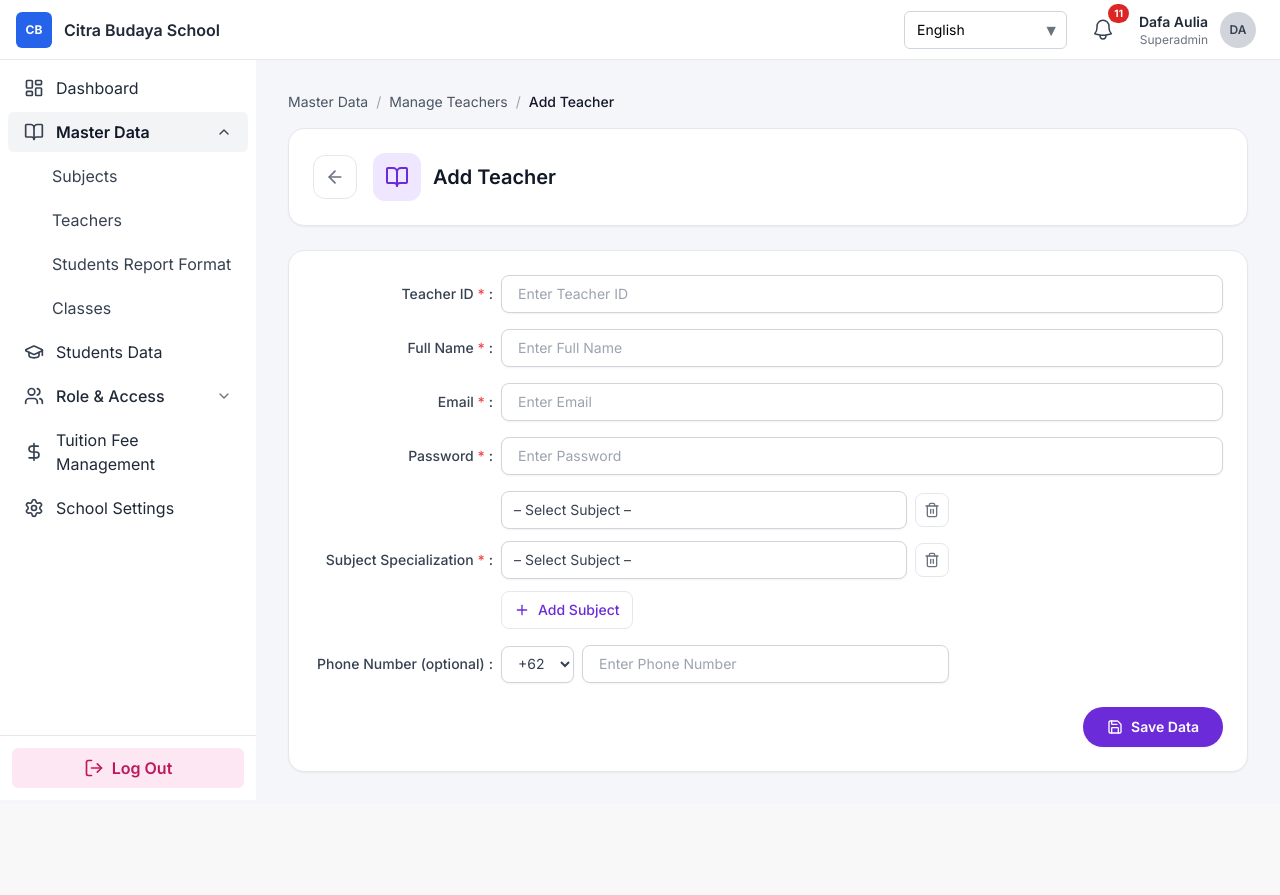
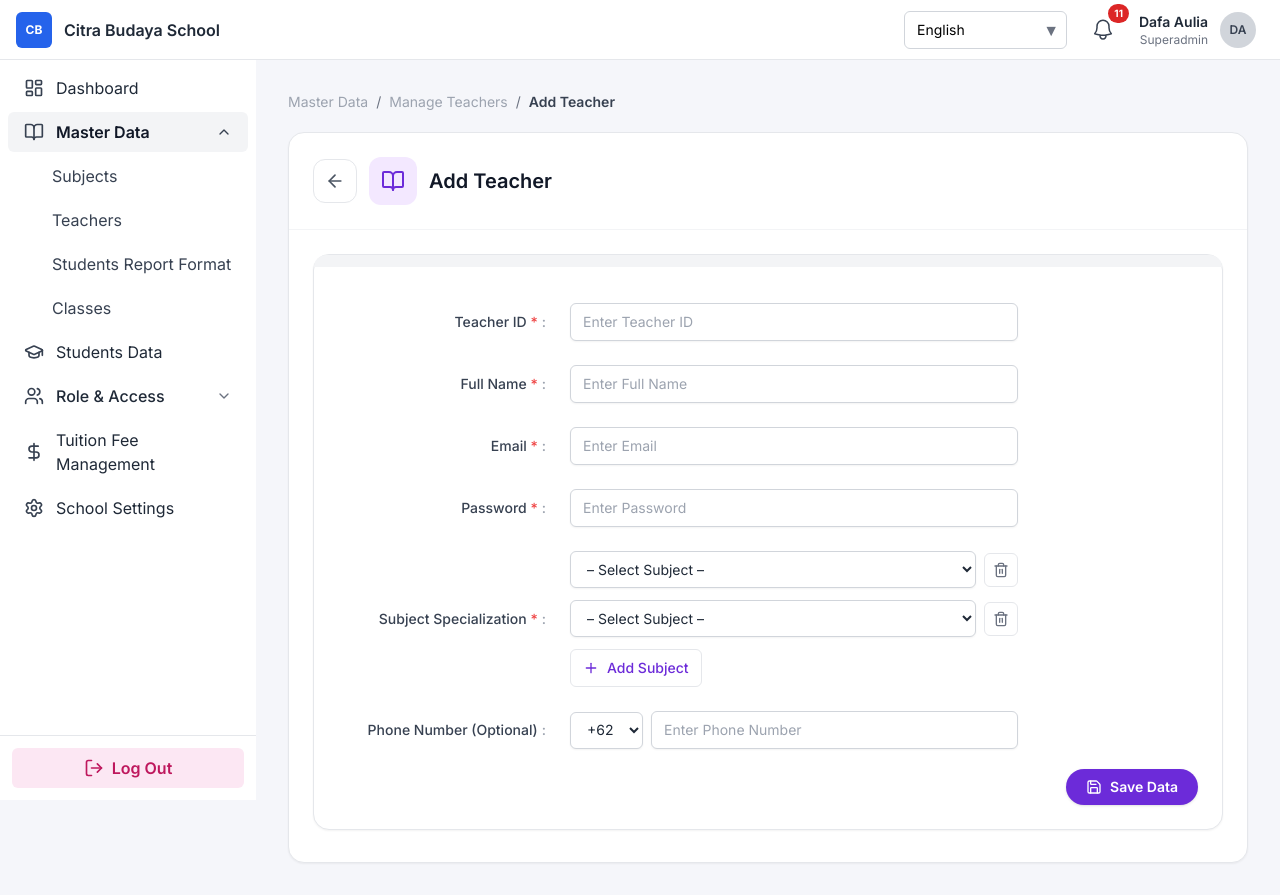
Before and after one commit to SSDIGITAL-DevTeam/Tygo-School, a Next.js app: page /master-data/teachers-management/add-teacher in a window 1280 px wide. Both pictures are taken after a click on the button "Add Subject". Before the commit the page ends 804 px from the top, so only its background shows below. Built offline with nearby package versions, Linux system fonts and the light colour scheme.

Commit message:
update status badge color

```diff
--- a/app/master-data/subjects/add-subject/page.tsx
+++ b/app/master-data/subjects/add-subject/page.tsx
@@ -73,7 +73,6 @@ const AddSubjectPage: React.FC = () => {
         <Sidebar
           isOpen={sidebarOpen}
           onClose={() => setSidebarOpen(false)}
-          active="Master Data"
         />
 
         <div className="flex min-h-screen flex-1 flex-col">
--- a/app/master-data/subjects/page.tsx
+++ b/app/master-data/subjects/page.tsx
@@ -258,7 +258,7 @@ const SubjectManagementPage: React.FC = () => {
                           setPage(1);
                         }}
                         placeholder="Search Here"
-                        className="w-full rounded-md border border-gray-300 bg-white py-2 pl-10 pr-3 text-sm text-gray-700 shadow-sm transition focus:border-[#6c2bd9] focus:outline-none focus:ring-2 focus:ring-[#6c2bd9]/30"
+                        className="w-1/3 rounded-md border border-gray-300 bg-white py-2 pl-10 pr-3 text-sm text-gray-700 shadow-sm transition focus:border-[#6c2bd9] focus:outline-none focus:ring-2 focus:ring-[#6c2bd9]/30"
                       />
                     </div>
                     <button
--- a/app/master-data/teachers-management/add-teacher/page.tsx
+++ b/app/master-data/teachers-management/add-teacher/page.tsx
@@ -43,20 +43,15 @@ const AddTeacherPage: React.FC = () => {
   const [phonePrefix, setPhonePrefix] = useState(phonePrefixes[0]);
   const [phoneNumber, setPhoneNumber] = useState("");
 
-  // const [selectedSubject, setSelectedSubject] = useState(subjectOptions[0]);
-  // const [subjects, setSubjects] = useState<string[]>([]);
   const [subjectSelections, setSubjectSelections] = useState<string[]>([""]);
 
   const [modalOpen, setModalOpen] = useState(false);
   const [saved, setSaved] = useState(false);
 
-  const subjectChoices = useMemo(() => subjectOptions, []);
   const selectedSet = useMemo(
     () => new Set(subjectSelections.filter(Boolean)),
     [subjectSelections]
   );
-
-  const allChosen = selectedSet.size >= subjectOptions.length;
 
   const router = useRouter();
 
@@ -67,31 +62,24 @@ const AddTeacherPage: React.FC = () => {
     setPassword("");
     setPhonePrefix(phonePrefixes[0]);
     setPhoneNumber("");
-    setSubjectSelections([""]); // back to a single empty select
+    setSubjectSelections([""]);
   };
 
-  const addSubjectSelect = () => {
-    setSubjectSelections((prev) => [...prev, ""]);
-  };
-
-  const removeSubjectSelect = (index: number) => {
+  const addSubjectSelect = () => setSubjectSelections((prev) => [...prev, ""]);
+  const removeSubjectSelect = (index: number) =>
     setSubjectSelections((prev) => prev.filter((_, i) => i !== index));
-  };
 
   const updateSubjectAt = (index: number, value: string) => {
     setSubjectSelections((prev) => {
-      // if another dropdown already has this value, ignore the change
-      if (value && prev.some((s, i) => i !== index && s === value)) {
-        return prev; // no change
-      }
+      if (value && prev.some((s, i) => i !== index && s === value)) return prev;
       const next = [...prev];
       next[index] = value;
       return next;
     });
   };
 
-  const handleSubmit = (event: React.FormEvent<HTMLFormElement>) => {
-    event.preventDefault();
+  const handleSubmit = (e: React.FormEvent<HTMLFormElement>) => {
+    e.preventDefault();
     setModalOpen(true);
   };
 
@@ -108,12 +96,11 @@ const AddTeacherPage: React.FC = () => {
       subjects: chosenSubjects,
       createdAt: Date.now(),
     };
-    // persist locally (mock)
+
     const KEY = "teachers";
     const prev = JSON.parse(localStorage.getItem(KEY) ?? "[]");
     localStorage.setItem(KEY, JSON.stringify([...prev, payload]));
 
-    console.log("Saving teacher", payload);
     setModalOpen(false);
     router.push(TEACHER_LIST_PATH);
     setSaved(true);
@@ -124,73 +111,57 @@ const AddTeacherPage: React.FC = () => {
   return (
     <div className={`min-h-screen bg-[#f5f6fa] ${inter.className}`}>
       <div className="flex">
-        <Sidebar
-          isOpen={sidebarOpen}
-          onClose={() => setSidebarOpen(false)}
-          active="Master Data"
-        />
+        <Sidebar isOpen={sidebarOpen} onClose={() => setSidebarOpen(false)} />
 
         <div className="flex-1 min-h-screen flex flex-col">
           <Header onToggleSidebar={() => setSidebarOpen((open) => !open)} />
 
-          <main className="relative z-0 ml-64 p-4 md:p-6 lg:p-8">
-            <nav aria-label="Breadcrumb" className="mb-4 text-sm text-gray-600">
-              <ol className="flex items-center gap-2">
-                <li>Master Data</li>
-                <li aria-hidden className="text-gray-400">
-                  /
-                </li>
-                <li>Manage Teachers</li>
-                <li aria-hidden className="text-gray-400">
-                  /
-                </li>
-                <li className="font-medium text-gray-900">Add Teacher</li>
-              </ol>
+          <main className="md:ml-64 p-4 md:p-6 lg:p-8">
+            {/* Breadcrumb */}
+            <nav className="mb-5 text-sm text-gray-500" aria-label="Breadcrumb">
+              <span className="text-gray-400">Master Data</span>
+              <span className="mx-2">/</span>
+              <span className="text-gray-400">Manage Teachers</span>
+              <span className="mx-2">/</span>
+              <span className="font-semibold text-gray-700">Add Teacher</span>
             </nav>
 
-            <section className="mb-6 flex flex-col gap-4 rounded-2xl border border-gray-200 bg-white p-6 shadow-sm">
-              <div className="flex items-center gap-4">
+            {/* Card utama (sama seperti Add Subject) */}
+            <section className="rounded-2xl border border-gray-200 bg-white shadow-sm">
+              {/* Header card */}
+              <div className="flex items-center gap-3 border-b border-gray-100 px-6 py-6">
                 <button
                   type="button"
-                  onClick={() =>
-                    router.push(TEACHER_LIST_PATH)
-                  }
+                  onClick={() => router.back()}
+                  className="flex h-11 w-11 items-center justify-center rounded-xl border border-gray-200 text-gray-600 transition hover:bg-gray-50"
                   aria-label="Back to teacher list"
-                  className="flex h-11 w-11 items-center justify-center rounded-xl border border-gray-200 text-gray-500 transition-colors hover:border-[#6c2bd9] hover:text-[#6c2bd9]"
                 >
                   <ArrowLeft className="h-5 w-5" />
                 </button>
-                <div className="flex items-center gap-3">
-                  <div className="flex h-12 w-12 items-center justify-center rounded-xl bg-[#efe7ff] text-[#6c2bd9]">
+                <div className="flex h-12 w-12 items-center justify-center rounded-xl bg-[#f3e8ff] text-[#6c2bd9]">
                   <BookOpen className="h-6 w-6" />
                 </div>
-                  <div>
-                    <h1 className="text-xl font-semibold text-gray-900">
-                      Add Teacher
-                    </h1>
+                <h1 className="text-xl font-semibold text-gray-900">Add Teacher</h1>
               </div>
-                </div>
-              </div>
-              {saved && (
-                <div className="flex items-center gap-2 rounded-xl border border-green-200 bg-green-50 px-4 py-3 text-sm text-green-700">
-                  <CheckCircle2 className="h-4 w-4" />
-                  <span>Teacher saved locally for preview (mock action).</span>
-                </div>
-              )}
-            </section>
 
-            <section className="rounded-2xl border border-gray-200 bg-white p-6 shadow-sm">
-              <form className="space-y-6" onSubmit={handleSubmit}>
-                <div className="grid gap-4">
+              {/* Form */}
+              <form onSubmit={handleSubmit} className="px-6 pb-8 pt-6">
+                <div className="rounded-2xl border border-gray-200 bg-white p-6 shadow-sm">
+                  {/* strip tipis atas */}
+                  <div className="h-3 -mx-6 -mt-6 mb-6 rounded-t-2xl bg-gray-100" />
+
+                  {/* konten form terpusat */}
+                  <div className="mx-auto w-full max-w-[860px]">
                     <FormRow
                       label="Teacher ID"
                       required
                       input={
                         <input
                           value={teacherId}
-                        onChange={(event) => setTeacherId(event.target.value)}
+                          onChange={(e) => setTeacherId(e.target.value)}
                           placeholder="Enter Teacher ID"
-                        className="w-full rounded-lg border border-gray-300 bg-white px-4 py-2 text-sm text-gray-700 shadow-sm focus:border-[#6c2bd9] focus:outline-none focus:ring-2 focus:ring-[#6c2bd9]/40"
+                          className="w-full max-w-md rounded-md border border-gray-300 bg-white px-3 py-2 text-sm text-gray-800 shadow-sm focus:border-[#6c2bd9] focus:outline-none focus:ring-2 focus:ring-[#6c2bd9]/30"
+                          required
                         />
                       }
                     />
@@ -201,9 +172,10 @@ const AddTeacherPage: React.FC = () => {
                       input={
                         <input
                           value={fullName}
-                        onChange={(event) => setFullName(event.target.value)}
+                          onChange={(e) => setFullName(e.target.value)}
                           placeholder="Enter Full Name"
-                        className="w-full rounded-lg border border-gray-300 bg-white px-4 py-2 text-sm text-gray-700 shadow-sm focus:border-[#6c2bd9] focus:outline-none focus:ring-2 focus:ring-[#6c2bd9]/40"
+                          className="w-full max-w-md rounded-md border border-gray-300 bg-white px-3 py-2 text-sm text-gray-800 shadow-sm focus:border-[#6c2bd9] focus:outline-none focus:ring-2 focus:ring-[#6c2bd9]/30"
+                          required
                         />
                       }
                     />
@@ -215,9 +187,10 @@ const AddTeacherPage: React.FC = () => {
                         <input
                           type="email"
                           value={email}
-                        onChange={(event) => setEmail(event.target.value)}
+                          onChange={(e) => setEmail(e.target.value)}
                           placeholder="Enter Email"
-                        className="w-full rounded-lg border border-gray-300 bg-white px-4 py-2 text-sm text-gray-700 shadow-sm focus:border-[#6c2bd9] focus:outline-none focus:ring-2 focus:ring-[#6c2bd9]/40"
+                          className="w-full max-w-md rounded-md border border-gray-300 bg-white px-3 py-2 text-sm text-gray-800 shadow-sm focus:border-[#6c2bd9] focus:outline-none focus:ring-2 focus:ring-[#6c2bd9]/30"
+                          required
                         />
                       }
                     />
@@ -229,9 +202,10 @@ const AddTeacherPage: React.FC = () => {
                         <input
                           type="password"
                           value={password}
-                        onChange={(event) => setPassword(event.target.value)}
+                          onChange={(e) => setPassword(e.target.value)}
                           placeholder="Enter Password"
-                        className="w-full rounded-lg border border-gray-300 bg-white px-4 py-2 text-sm text-gray-700 shadow-sm focus:border-[#6c2bd9] focus:outline-none focus:ring-2 focus:ring-[#6c2bd9]/40"
+                          className="w-full max-w-md rounded-md border border-gray-300 bg-white px-3 py-2 text-sm text-gray-800 shadow-sm focus:border-[#6c2bd9] focus:outline-none focus:ring-2 focus:ring-[#6c2bd9]/30"
+                          required
                         />
                       }
                     />
@@ -240,20 +214,13 @@ const AddTeacherPage: React.FC = () => {
                       label="Subject Specialization"
                       required
                       input={
-                      <div className="flex flex-col gap-3">
-                        {/* Render one select per selection */}
+                        <div className="space-y-3 w-full max-w-md">
                           {subjectSelections.map((value, idx) => (
-                          <div
-                            key={idx}
-                            className="flex items-center gap-2 max-w-md"
-                          >
-                            <div className="flex-1 overflow-hidden rounded-lg border border-gray-300 bg-white shadow-sm">
+                            <div key={idx} className="flex items-center gap-2">
                               <select
                                 value={value}
-                                onChange={(e) =>
-                                  updateSubjectAt(idx, e.target.value)
-                                }
-                                className="w-full appearance-none bg-transparent px-3 py-2 text-sm text-gray-700 focus:outline-none"
+                                onChange={(e) => updateSubjectAt(idx, e.target.value)}
+                                className="flex-1 rounded-md border border-gray-300 bg-white px-3 py-2 text-sm text-gray-800 shadow-sm focus:border-[#6c2bd9] focus:outline-none focus:ring-2 focus:ring-[#6c2bd9]/30"
                               >
                                 <option value="" disabled>
                                   – Select Subject –
@@ -262,59 +229,44 @@ const AddTeacherPage: React.FC = () => {
                                   <option
                                     key={subject}
                                     value={subject}
-                                    // disable if selected elsewhere; allow the current row's own value
-                                    disabled={
-                                      selectedSet.has(subject) &&
-                                      subject !== value
-                                    }
+                                    disabled={selectedSet.has(subject) && subject !== value}
                                   >
                                     {subject}
                                   </option>
                                 ))}
                               </select>
-                            </div>
-
-                            {/* Remove button (hide for first item if you like) */}
                               {subjectSelections.length > 1 && (
                                 <button
                                   type="button"
                                   onClick={() => removeSubjectSelect(idx)}
-                                className="inline-flex items-center justify-center rounded-lg border border-gray-200 p-2 text-gray-500 hover:text-[#6c2bd9] hover:border-[#6c2bd9]"
-                                aria-label="Remove subject dropdown"
-                                title="Remove"
+                                  className="inline-flex items-center justify-center rounded-md border border-gray-200 p-2 text-gray-500 transition hover:border-[#6c2bd9] hover:text-[#6c2bd9]"
+                                  aria-label="Remove subject"
                                 >
                                   <Trash2 className="h-4 w-4" />
                                 </button>
                               )}
                             </div>
                           ))}
-
-                        {/* Add another dropdown */}
-                        <div>
                           <button
                             type="button"
                             onClick={addSubjectSelect}
-                            className="inline-flex items-center gap-2 rounded-lg border border-gray-200 bg-white px-3 py-2 text-sm font-medium text-[#6c2bd9] hover:bg-purple-50"
-                            aria-label="Add another subject dropdown"
+                            className="inline-flex items-center gap-2 rounded-md border border-gray-200 bg-white px-3 py-2 text-sm font-medium text-[#6c2bd9] transition hover:bg-purple-50"
                           >
                             <Plus className="h-4 w-4" />
                             Add Subject
                           </button>
                         </div>
-                      </div>
                       }
                     />
 
                     <FormRow
-                    label="Phone Number (optional)"
+                      label="Phone Number (Optional)"
                       input={
                         <div className="flex w-full max-w-md items-center gap-2">
                           <select
                             value={phonePrefix}
-                          onChange={(event) =>
-                            setPhonePrefix(event.target.value)
-                          }
-                          className="rounded-lg border border-gray-300 bg-white px-3 py-2 text-sm text-gray-700 shadow-sm focus:border-[#6c2bd9] focus:outline-none focus:ring-2 focus:ring-[#6c2bd9]/40"
+                            onChange={(e) => setPhonePrefix(e.target.value)}
+                            className="rounded-md border border-gray-300 bg-white px-3 py-2 text-sm text-gray-800 shadow-sm focus:border-[#6c2bd9] focus:outline-none focus:ring-2 focus:ring-[#6c2bd9]/30"
                           >
                             {phonePrefixes.map((prefix) => (
                               <option key={prefix} value={prefix}>
@@ -327,29 +279,38 @@ const AddTeacherPage: React.FC = () => {
                             inputMode="numeric"
                             pattern="[0-9]*"
                             onInput={(e) => {
-                            e.currentTarget.value =
-                              e.currentTarget.value.replace(/[^0-9]/g, "");
+                              e.currentTarget.value = e.currentTarget.value.replace(/[^0-9]/g, "");
                             }}
                             value={phoneNumber}
-                          onChange={(event) =>
-                            setPhoneNumber(event.target.value)
-                          }
+                            onChange={(e) => setPhoneNumber(e.target.value)}
                             placeholder="Enter Phone Number"
-                          className="flex-1 rounded-lg border border-gray-300 bg-white px-4 py-2 text-sm text-gray-700 shadow-sm focus:border-[#6c2bd9] focus:outline-none focus:ring-2 focus:ring-[#6c2bd9]/40"
+                            className="flex-1 rounded-md border border-gray-300 bg-white px-3 py-2 text-sm text-gray-800 shadow-sm focus:border-[#6c2bd9] focus:outline-none focus:ring-2 focus:ring-[#6c2bd9]/30"
                           />
                         </div>
                       }
                     />
-                </div>
 
-                <div className="flex justify-end">
+                    {/* Baris tombol di kolom input (kanan) */}
+                    <div className="grid grid-cols-1 md:grid-cols-[220px_minmax(0,1fr)]">
+                      <div className="hidden md:block" />
+                      <div className="mt-2 flex justify-end">
                         <button
                           type="submit"
-                    className="inline-flex items-center gap-2 rounded-full bg-[#6c2bd9] px-6 py-2.5 text-sm font-semibold text-white shadow-sm transition-transform hover:bg-[#581c87] active:scale-[0.99]"
+                          className="inline-flex items-center gap-2 rounded-full bg-[#6c2bd9] px-5 py-2 text-sm font-semibold text-white shadow transition hover:bg-[#5922b8]"
                         >
                           <Save className="h-4 w-4" />
                           Save Data
                         </button>
+                      </div>
+                    </div>
+
+                    {saved && (
+                      <div className="mt-4 flex items-center gap-2 rounded-xl border border-green-200 bg-green-50 px-4 py-3 text-sm text-green-700">
+                        <CheckCircle2 className="h-4 w-4" />
+                        <span>Teacher saved locally for preview (mock action).</span>
+                      </div>
+                    )}
+                  </div>
                 </div>
               </form>
             </section>
@@ -376,18 +337,19 @@ const FormRow: React.FC<{
   required?: boolean;
   input: React.ReactNode;
 }> = ({ label, required, input }) => (
-  <label
-    className="grid gap-2 items-center text-sm md:grid-cols-[180px,1fr]" // 180px = lebar kolom label (atur sesuai selera)
-  >
-    {/* Label: rata kanan, dekat input, ada ':' otomatis */}
-    <span className="justify-self-end text-right font-medium text-gray-700 whitespace-nowrap after:content-[':'] after:ml-1">
+  <div className="grid grid-cols-1 items-center gap-3 py-3 md:grid-cols-[220px_minmax(0,1fr)]">
+    {/* Label kanan + titik dua */}
+    <label className="flex items-center justify-end pr-3 text-sm font-medium text-gray-700">
+      <span className="text-gray-700">
         {label}
         {required && <span className="text-red-500"> *</span>}
       </span>
+      <span className="ml-1 text-gray-400">:</span>
+    </label>
 
-    {/* Input: isi sisa ruang */}
+    {/* Kolom input */}
     <div className="min-w-0">{input}</div>
-  </label>
+  </div>
 );
 
 export default AddTeacherPage;
--- a/app/master-data/teachers-management/teacher-list/page.tsx
+++ b/app/master-data/teachers-management/teacher-list/page.tsx
@@ -193,7 +193,6 @@ const TeacherManagementPage: React.FC = () => {
         <Sidebar
           isOpen={sidebarOpen}
           onClose={() => setSidebarOpen(false)}
-          active="Master Data"
         />
 
         <div className="flex-1 min-h-screen flex flex-col">
--- a/components/StatusBadge.tsx
+++ b/components/StatusBadge.tsx
@@ -10,8 +10,8 @@ type StatusBadgeProps = {
 const palettes: Record<Status, { bg: string; text: string }> = {
   Paid: { bg: "bg-[#e6f7ed]", text: "text-green-700" },
   Unpaid: { bg: "bg-[#ffe9e7]", text: "text-red-600" },
-  Active: { bg: "bg-[#e6f7ed]", text: "text-green-700" },
-  "Non Active": { bg: "bg-[#ffe9e7]", text: "text-red-600" },
+  Active: { bg: "bg-[#25D366]/15", text: "text-[#1D9F4E]" },
+  "Non Active": { bg: "bg-[#ED3500]/15", text: "text-[#ED3500]" },
 };
 
 const StatusBadge: React.FC<StatusBadgeProps> = ({ status }) => {
```
Lines whose indentation alone changed are shown as unchanged.
